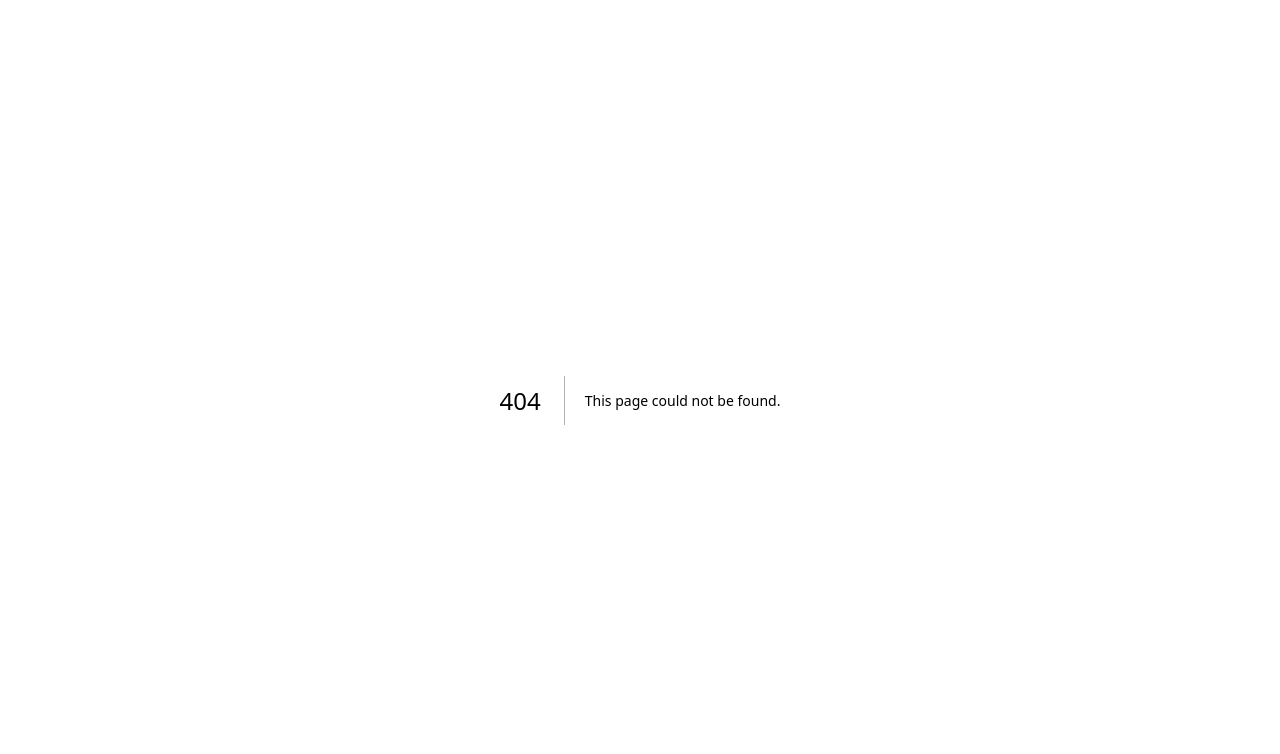
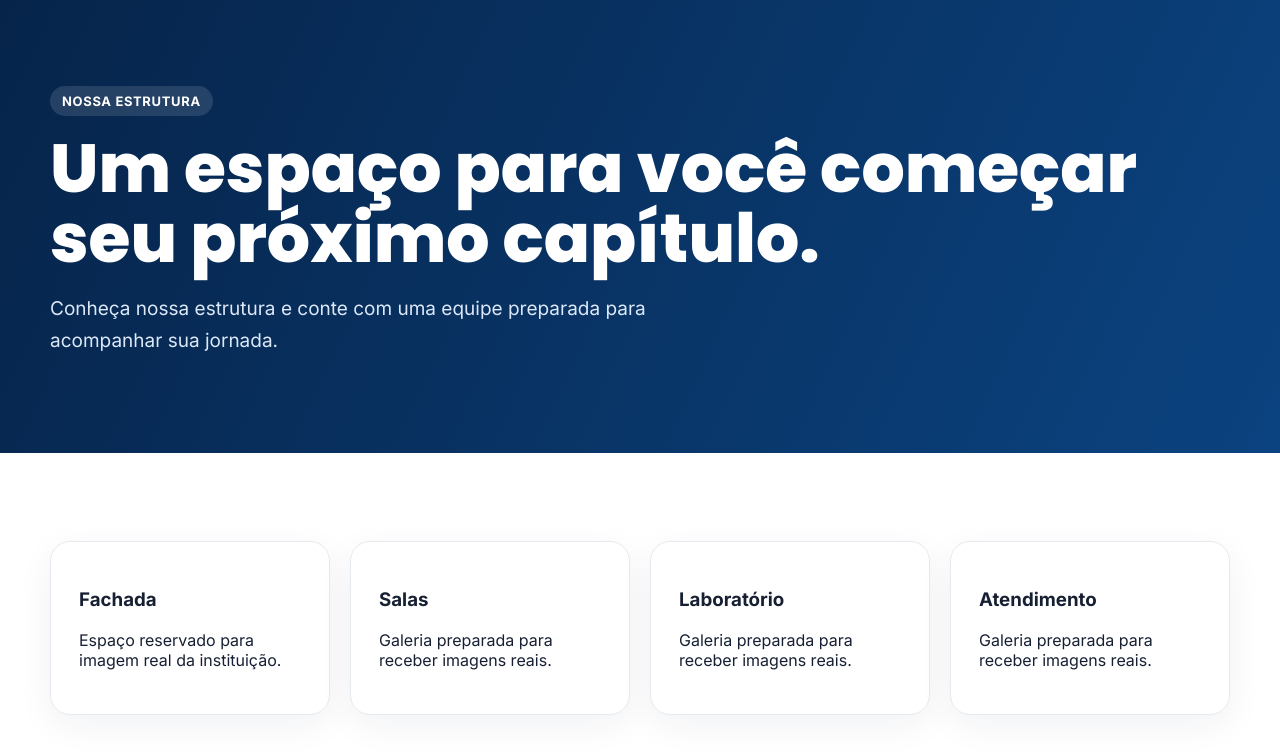
Before and after one commit to comercialexternobv-png/ibesc, a Next.js app: page /estrutura in a window 1280 px wide. Before the commit this address had no page. Shown: the top 754 px of the page. Built offline with nearby package versions, Linux system fonts and the light colour scheme.

Commit message:
feat: add structure page

```diff
--- /dev/null
+++ b/src/app/estrutura/page.tsx
@@ -0,0 +1 @@
+export const metadata={title:'Estrutura | IBESC',description:'Conheça a estrutura do IBESC em Boa Viagem — CE.'};export default function Page(){return <main><section className="hero"><div className="container"><span className="eyebrow" style={{background:'rgba(255,255,255,.12)',color:'#fff'}}>Nossa estrutura</span><h1>Um espaço para você começar seu próximo capítulo.</h1><p>Conheça nossa estrutura e conte com uma equipe preparada para acompanhar sua jornada.</p></div></section><section className="section"><div className="container"><div className="area-grid"><div className="card"><h3>Fachada</h3><p>Espaço reservado para imagem real da instituição.</p></div><div className="card"><h3>Salas</h3><p>Galeria preparada para receber imagens reais.</p></div><div className="card"><h3>Laboratório</h3><p>Galeria preparada para receber imagens reais.</p></div><div className="card"><h3>Atendimento</h3><p>Galeria preparada para receber imagens reais.</p></div></div></div></section></main>}
```
